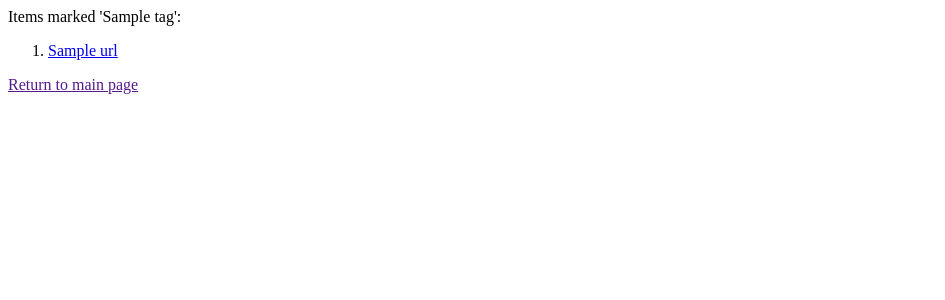
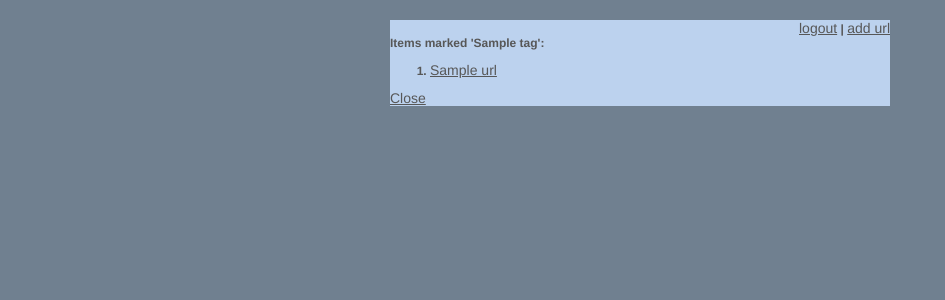
Before and after one commit to mattdeboard/yukproj, a Django app: template yuk/templates/tag.html in a window 1280 px wide. Shown: the top 300 px of the page, without its empty margins (0-945 px from the left). Run offline with Django 3.2, Linux system fonts and the light colour scheme; the template is opened without the code that fills it: most values are stand-ins (such as "Sample title", 1, 10 or a date in 2020).

```diff
--- a/urls.py
+++ b/urls.py
@@ -14,11 +14,11 @@ except AttributeError:
 print >> sys.stderr, sdr
 
 urlpatterns = patterns('',
-    (r'^site_media/(?P<path>.*)$', 'django.views.static.serve',
+    (r'^site_media/(?P<path>.*)/$', 'django.views.static.serve',
         {'document_root': sdr}),
     (r'^admin/doc/', include('django.contrib.admindocs.urls')),
     (r'^admin/', include(admin.site.urls)),
-    (r'^$', 'yuk.views.do_login'),
+    (r'^$', 'django.contrib.auth.views.login'),
     (r'^users/(?P<uname>\w+)/$', 'yuk.views.redir_to_profile'),
     (r'^accounts/', include('registration.backends.simple.urls')),
     (r'^accounts/profile/$', 'yuk.views.redir_to_profile'),
--- a/yuk/templates/base.html
+++ b/yuk/templates/base.html
@@ -2,7 +2,9 @@
 <link rel="stylesheet" href="/site_media/style.css" type="text/css">
 <title>Yuk!{% block title %}{% endblock %}</title>
 <div id="container">
+{% block header %}
+{% endblock header %}
 {% block content %}
-{% endblock %}
+{% endblock content %}
 </div>
 </html>
--- a/yuk/templates/edit_url.html
+++ b/yuk/templates/edit_url.html
@@ -1,4 +1,4 @@
-{% extends 'index.html' %}
+{% extends 'user_profile.html' %}
 {% block title %}
  - Edit URL
 {% endblock title %}
--- a/yuk/templates/new_url.html
+++ b/yuk/templates/new_url.html
@@ -1,4 +1,4 @@
-{% extends 'index.html' %}
+{% extends 'user_profile.html' %}
 {% block title %}
  - New URL
 {% endblock %}
--- a/yuk/templates/registration/registration_complete.html
+++ b/yuk/templates/registration/registration_complete.html
@@ -1 +1,6 @@
+{% extends 'base.html' %}
+{% block content %}
 Registration complete
+{% url yuk.views.profile uname=user as the_url %}
+<div class="row"><label class="column1"></label><span class="column2"><a class="main_return" href="{{ the_url }}">Return to profile</a></span></div>
+{% endblock %}
--- a/yuk/templates/tag.html
+++ b/yuk/templates/tag.html
@@ -1,10 +1,11 @@
-{% block tag %}
-Items marked '{{ tag }}':
+{% extends 'user_profile.html' %}
+{% block content %}
+<div id='title_banner'>Items marked '{{ tag }}':</div>
 <ol>
 {% for url in urls %}
 <li><a class='tag_url' href='{{ url.url }}'>{{ url.url_name }}</li>
 {% endfor %}
 </ol>
 {% url yuk.views.profile uname=uname as the_url %}
-<a class="main_return" href="{{ the_url }}">Return to main page</a>
+<a class="main_return" href="{{ the_url }}">Close</a>
 {% endblock %}
--- /dev/null
+++ b/yuk/templates/user_profile.html
@@ -0,0 +1,32 @@
+{% extends 'base.html' %}
+{% block header %}
+<div id="header"><a href="{{ logout_url }}">logout</a> | <a href="{{ new_url_url }}new_url">add url</a></div>
+{% endblock header %}
+{% block content %}
+<div id='title_banner'>Saved URLs for {{ user }}</div>
+{% url django.contrib.auth.views.logout as logout_url %}
+{% url yuk.views.new_url as new_url_url %}
+{% block urlform %}
+<ol>
+<div id="urls">
+
+{% for i in urls %}
+	{% if i.url_name %}
+		<li><p><a class='url' href="{{ i }}" target="_blank">{{ i.url_name }}</a></p>
+	{% else %}
+		<li><p><a class='url' href="{{ i }}" target="_blank">{{ i }}</a></p>
+	{% endif %}
+		<div id='tags'><p><font size="2">(tags: {% for tag in i.tags %} {% url yuk.views.tag_detail tag=tag uname=user as tag_href %} <a class='tag' href='{{ tag_href }}'>{{ tag.name }}</a> {% endfor %})</font></p></div>
+		<div id='description'><p>{{ i.url_desc }}</p></div></li>
+
+		{% url yuk.views.edit_url uname=user url_id=i.id as edit_url %}
+		{% url yuk.views.del_url uname=user url_id=i.id as del_url %}
+		<div id='modify'><a class='edit_url_{{ i.id }}' href='{{ edit_url }}'>edit</a> | <a class='delete_url_{{ i.id }}' href='/delete/'>delete</a></div>
+{% endfor %}
+</ol>
+{% block modify %}
+{% endblock modify %}
+</div>
+
+{% endblock urlform %}
+{% endblock content %}
```
Also changed, not shown: yuk/views.py (+2 -11 lines).
